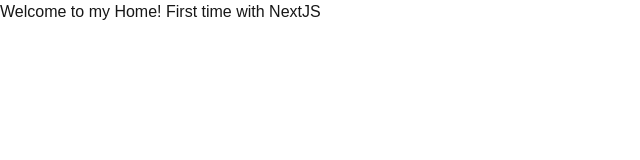
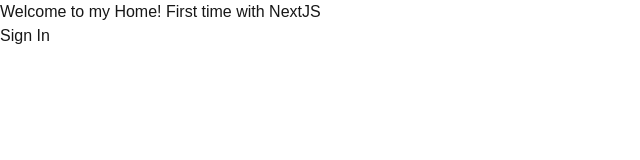
Before and after one commit to priyankc/photos.priyank.ch, a Next.js app: page / in a window 1280 px wide. Shown: the top 160 px of the page, without its empty margins (0-640 px from the left). Built offline with nearby package versions, Linux system fonts and the light colour scheme; no server answers.

Commit message:
Add Google Auth

```diff
--- /dev/null
+++ b/auth.ts
@@ -0,0 +1,6 @@
+import NextAuth from "next-auth"
+import Google from "@auth/core/providers/google";
+
+export const { handlers, signIn, signOut, auth } = NextAuth({
+    providers: [Google],
+})
--- /dev/null
+++ b/middleware.ts
@@ -0,0 +1 @@
+export { auth as middleware } from "@/auth"
--- /dev/null
+++ b/src/app/api/auth/[...nextauth]/route.ts
@@ -0,0 +1,2 @@
+import { handlers } from "@/../../auth.ts"
+export const { GET, POST } = handlers
--- /dev/null
+++ b/src/app/components/signin.tsx
@@ -0,0 +1,19 @@
+"use client"
+
+import {signIn, useSession} from "next-auth/react"
+
+export default function SignIn() {
+    const { data: session } = useSession();
+    if (!session) {
+        return <button onClick={() => signIn("google")}>Sign In</button>
+    } else {
+        const user = session.user || {};
+
+        return <div>
+            <p>{user.name}</p>
+            <p>{user.email}</p>
+            <p>{user.image}</p>
+            <p>{user.id}</p>
+        </div>;
+    }
+}
--- /dev/null
+++ b/src/app/components/signout.tsx
@@ -0,0 +1,12 @@
+"use client"
+import { signOut } from "next-auth/react"
+import { useSession } from "next-auth/react"
+
+export default function SignOut() {
+    const { data: session } = useSession()
+    if (session) {
+        return <button onClick={() => signOut()}>Sign Out</button>
+    } else {
+        return;
+    }
+}
--- a/src/app/page.tsx
+++ b/src/app/page.tsx
@@ -1,8 +1,21 @@
+import SignIn from "@/app/components/signin";
+import SignOut from "@/app/components/signout";
+import { SessionProvider } from "next-auth/react"
+
 export default function Home() {
   return (
-    <div>
+      <div>
+      <div>
+
       Welcome to my Home!
       First time with NextJS
     </div>
+      <div>
+          <SessionProvider>
+              <SignIn />
+              <SignOut />
+          </SessionProvider>
+      </div>
+    </div>
   );
 }
```
Also changed, not shown: package.json (+7 -6 lines), 1 other file (tests, documents, lock files or other folders).
